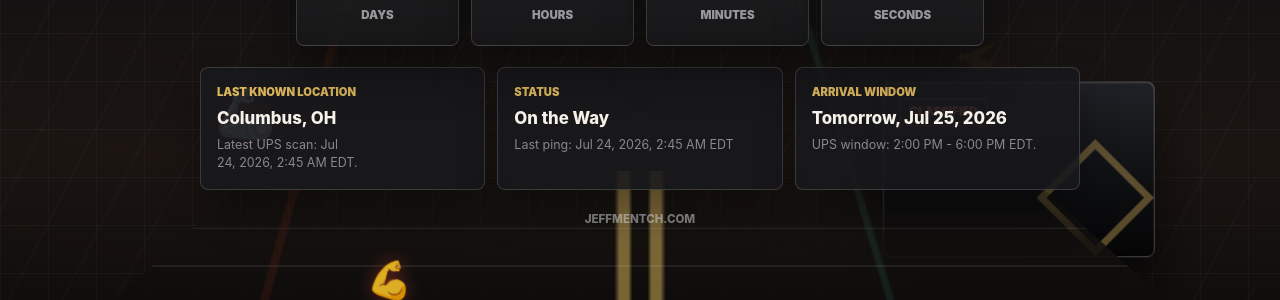
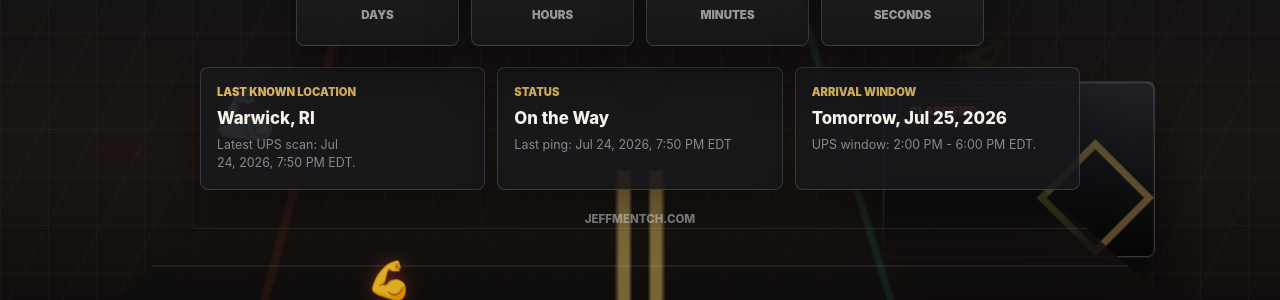
Before and after one commit to jsmentch/jsmentch.github.io, a Jekyll site: the page built from somethingbigiscoming.html, in a window 1280 px wide. Shown: the part 495-795 px from the top of the page. Built offline with Jekyll 4.4.1, drawn with Linux system fonts in a browser that asks for light colours.

Commit message:
Update something big shipment status

```diff
--- a/somethingbigiscoming.html
+++ b/somethingbigiscoming.html
@@ -670,8 +670,8 @@ permalink: /somethingbigiscoming/
         <div class="intel" aria-label="Shipment intel">
           <div class="intel-item">
             <span class="intel-label">Last Known Location</span>
-            <span class="intel-value" data-shipment-location>Columbus, OH</span>
-            <span class="intel-note" data-shipment-location-note>Latest UPS scan: Jul 24, 2026, 2:45 AM EDT.</span>
+            <span class="intel-value" data-shipment-location>Warwick, RI</span>
+            <span class="intel-note" data-shipment-location-note>Latest UPS scan: Jul 24, 2026, 7:50 PM EDT.</span>
           </div>
           <div class="intel-item">
             <span class="intel-label">Status</span>
@@ -694,10 +694,10 @@ permalink: /somethingbigiscoming/
       (function () {
         var shipment = {
           targetIso: "2026-07-25T18:00:00-04:00",
-          lastKnownLocation: "Columbus, OH",
-          locationNote: "Latest UPS scan: Jul 24, 2026, 2:45 AM EDT.",
+          lastKnownLocation: "Warwick, RI",
+          locationNote: "Latest UPS scan: Jul 24, 2026, 7:50 PM EDT.",
           status: "On the Way",
-          lastUpdatedIso: "2026-07-24T02:45:00-04:00",
+          lastUpdatedIso: "2026-07-24T19:50:00-04:00",
           etaLabel: "Tomorrow, Jul 25, 2026",
           etaWindow: "UPS window: 2:00 PM - 6:00 PM EDT.",
           revealToken: "aHR0cHM6Ly93d3cucm9ndWVmaXRuZXNzLmNvbS9yb2d1ZS1lY2hvLWJpa2U="
```
